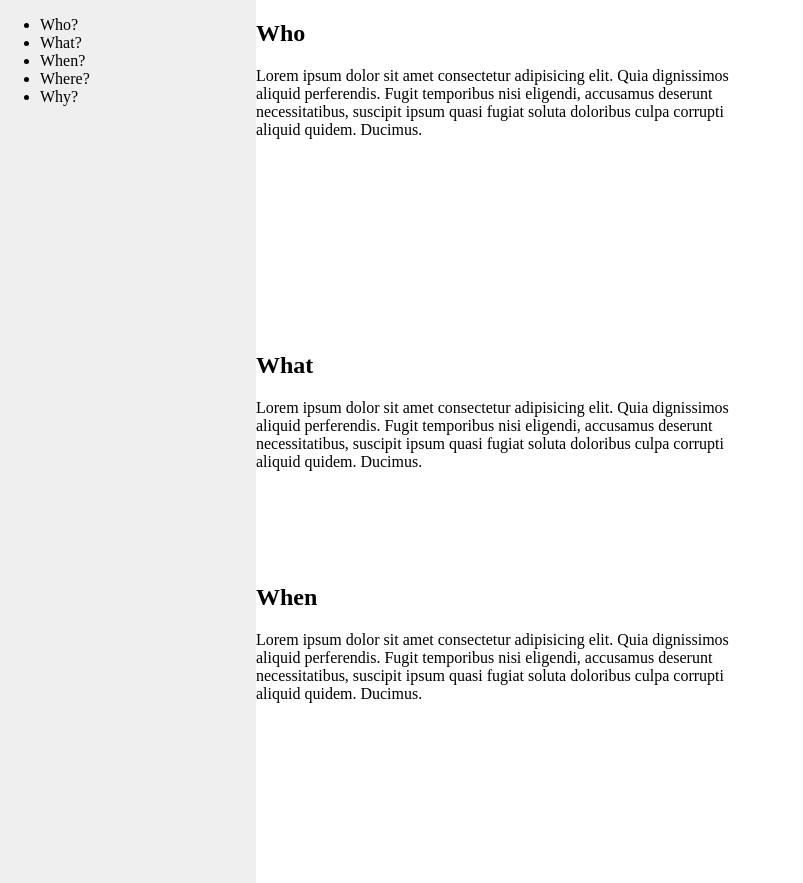
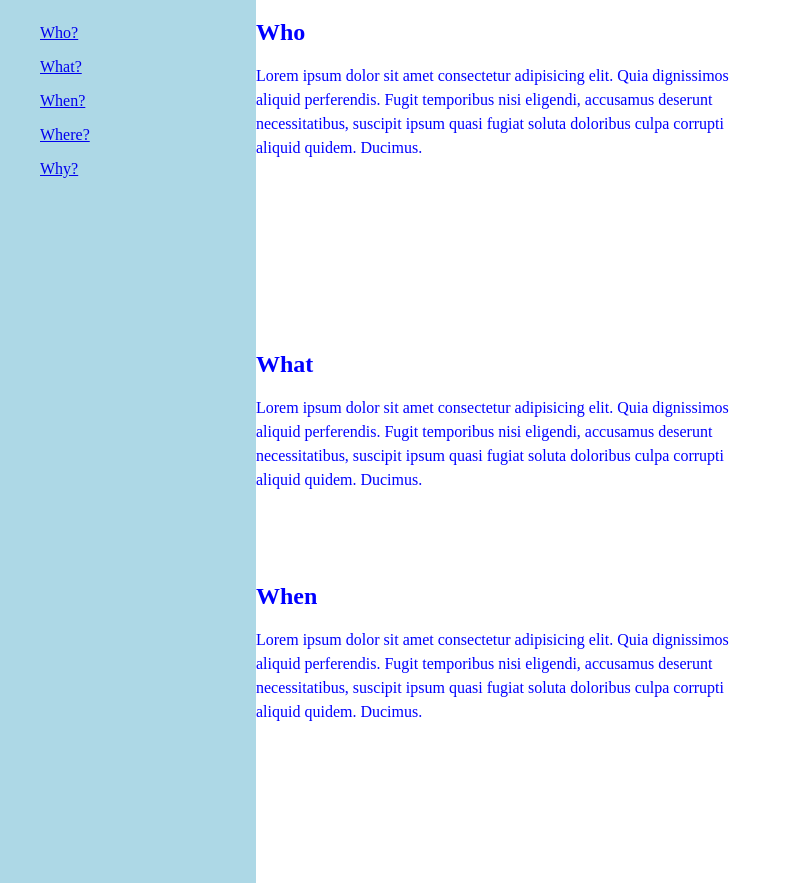
Before and after one commit to Silverkisses/AweIncCSSGrid, a plain HTML site: page index.html in a window 1280 px wide. Shown: the top 883 px of the page, 0-803 px from the left. Drawn offline with Linux system fonts and the light colour scheme.

Commit message:
Committing all changes from previous class regarding grid

```diff
--- a/assets/styles.css
+++ b/assets/styles.css
@@ -1,5 +1,4 @@
 .main-container{
-    background-color: #efefef;
     display: grid;
     grid-template-columns: 20vw auto;
 }
@@ -15,7 +14,29 @@
     grid-template: 1fr;
     position: fixed;
 }
+.section--text {
+    color: blue;
+    line-height: 1.5rem;
+}
 
+.aside{
+    background-color: lightblue;
+}
+.aside__list{
+    list-style: none;
+}
+.aside ul{
+    display:block;
+    width: 100%;
+}
+.aside li{
+    padding: .5rem 0;
+}
+.aside ul li a:hover{
+    text-decoration: none;
+    color: #99ca45;
+    font-size: 1.25rem;
+}
 body{
     margin:0;
 }
--- a/index.html
+++ b/index.html
@@ -8,19 +8,19 @@
 </head>
 <body>
     <div class="main-container">
-        <aside>
+        <aside class="aside">
             <nav class="nav-container">
-                <ul>
-                    <li>Who?</li>
-                    <li>What?</li>
-                    <li>When?</li>
-                    <li>Where?</li>
-                    <li>Why?</li>
+                <ul class="aside__list">
+                    <li><a href="/#who">Who?</a></li>
+                    <li><a href="/#what">What?</a></li>
+                    <li><a href="/#when">When?</a></li>
+                    <li><a href="/#where">Where?</a></li>
+                    <li><a href="/#why">Why?</a></li>
                 </ul>
             </nav>
         </aside>
         <main>
-            <section  class="section-container">
+            <section  class="section-container section--text" id="who">
                 <div>
                     <h1>Who</h1>
                     <p>Lorem ipsum dolor sit amet consectetur adipisicing elit. Quia dignissimos aliquid perferendis. Fugit temporibus nisi eligendi, accusamus deserunt necessitatibus, suscipit ipsum quasi fugiat soluta doloribus culpa corrupti aliquid quidem. Ducimus.</p>
@@ -29,16 +29,16 @@
                     <figure><img src="https://picsum.photos/200/300/?random" alt="Who"></figure>
                 </div>
             </section>
-            <section  class="section-container">
+            <section  class="section-container section--text" id="what">
                 <div>
                     <h1>What</h1>
                     <p>Lorem ipsum dolor sit amet consectetur adipisicing elit. Quia dignissimos aliquid perferendis. Fugit temporibus nisi eligendi, accusamus deserunt necessitatibus, suscipit ipsum quasi fugiat soluta doloribus culpa corrupti aliquid quidem. Ducimus.</p>
                 </div>
                 <div>
-                    <figure><img src="https://picsum.photos/200/200/?random" alt="Who"></figure>
+                    <figure><img src="https://picsum.photos/200/200/?random" alt="what"></figure>
                 </div>
             </section>
-            <section  class="section-container">
+            <section  class="section-container section--text" id="when">
                 <div>
                     <h1>When</h1>
                     <p>Lorem ipsum dolor sit amet consectetur adipisicing elit. Quia dignissimos aliquid perferendis. Fugit temporibus nisi eligendi, accusamus deserunt necessitatibus, suscipit ipsum quasi fugiat soluta doloribus culpa corrupti aliquid quidem. Ducimus.</p>
@@ -47,7 +47,7 @@
                     <figure><img src="https://picsum.photos/200/300/?random" alt="Who"></figure>
                 </div>
             </section>
-            <section  class="section-container">
+            <section  class="section-container section--text" id="where">
                 <div>
                     <h1>Where</h1>
                     <p>Lorem ipsum dolor sit amet consectetur, adipisicing elit. Quo quam tenetur natus, libero quis minus! Architecto, fuga. Non illo eaque officia modi doloremque sunt, distinctio mollitia fugit dicta amet excepturi!</p>
@@ -56,7 +56,7 @@
                     <figure><img src="https://picsum.photos/500/300/?random" alt="Where"></figure>
                 </div>
             </section>
-            <section  class="section-container">
+            <section  class="section-container section--text" id="why">
                 <div>
                     <h1>Why</h1>
                     <p>Lorem ipsum dolor sit amet consectetur adipisicing elit. Accusamus in, recusandae mollitia sed sint eos? Hic blanditiis, quasi rem deleniti cupiditate voluptatem laboriosam quidem iste ipsa exercitationem quia voluptate natus!</p>
```
